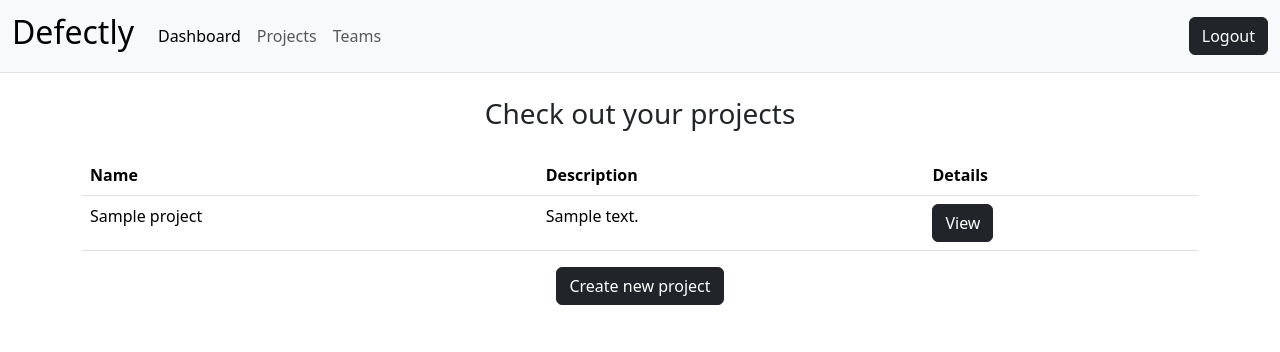
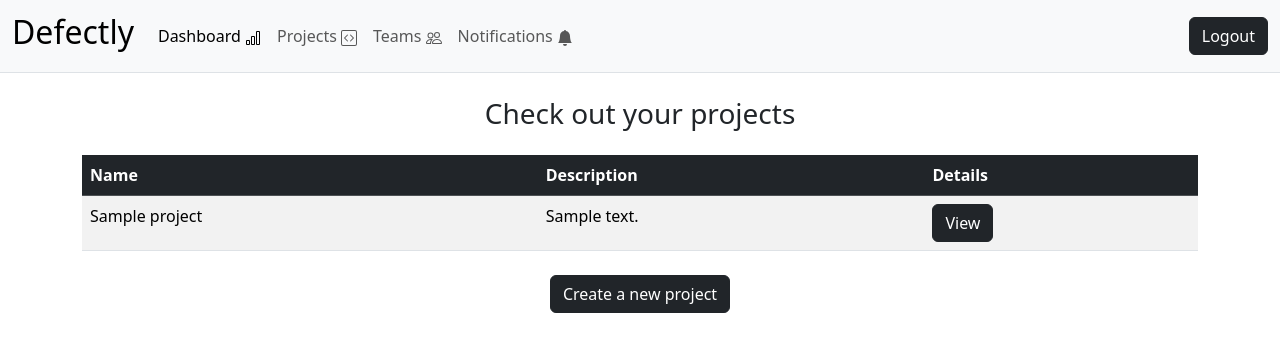
Before and after one commit to Osigelialex/defectly, a Django app: page /bugTracker/projects/ in a window 1280 px wide. Shown: the top 352 px of the page. Run offline with Django 4.2, Linux system fonts and the light colour scheme; a user stored in the database is signed in; tables that the repository leaves empty hold one stand-in row (values such as "Sample post").

Commit message:
added feature to create new projects

```diff
--- a/Defectly/bugTracker/templates/navbar.html
+++ b/Defectly/bugTracker/templates/navbar.html
@@ -9,13 +9,25 @@
     <div class="collapse navbar-collapse" id="navbarText">
       <ul class="navbar-nav me-auto mb-2 mb-lg-0">
         <li class="nav-item">
-          <a class="nav-link active" aria-current="page" href="{% url 'dashboard' %}">Dashboard</a>
+          <a class="nav-link active" aria-current="page" href="{% url 'dashboard' %}">Dashboard <svg xmlns="http://www.w3.org/2000/svg" width="16" height="16" fill="currentColor" class="bi bi-bar-chart" viewBox="0 0 16 16">
+            <path d="M4 11H2v3h2v-3zm5-4H7v7h2V7zm5-5v12h-2V2h2zm-2-1a1 1 0 0 0-1 1v12a1 1 0 0 0 1 1h2a1 1 0 0 0 1-1V2a1 1 0 0 0-1-1h-2zM6 7a1 1 0 0 1 1-1h2a1 1 0 0 1 1 1v7a1 1 0 0 1-1 1H7a1 1 0 0 1-1-1V7zm-5 4a1 1 0 0 1 1-1h2a1 1 0 0 1 1 1v3a1 1 0 0 1-1 1H2a1 1 0 0 1-1-1v-3z"/>
+          </svg></a>
         </li>
         <li class="nav-item">
-          <a class="nav-link" href="{% url 'projects' %}">Projects</a>
+          <a class="nav-link" href="{% url 'projects' %}">Projects <svg xmlns="http://www.w3.org/2000/svg" width="16" height="16" fill="currentColor" class="bi bi-code-square" viewBox="0 0 16 16">
+            <path d="M14 1a1 1 0 0 1 1 1v12a1 1 0 0 1-1 1H2a1 1 0 0 1-1-1V2a1 1 0 0 1 1-1h12zM2 0a2 2 0 0 0-2 2v12a2 2 0 0 0 2 2h12a2 2 0 0 0 2-2V2a2 2 0 0 0-2-2H2z"/>
+            <path d="M6.854 4.646a.5.5 0 0 1 0 .708L4.207 8l2.647 2.646a.5.5 0 0 1-.708.708l-3-3a.5.5 0 0 1 0-.708l3-3a.5.5 0 0 1 .708 0zm2.292 0a.5.5 0 0 0 0 .708L11.793 8l-2.647 2.646a.5.5 0 0 0 .708.708l3-3a.5.5 0 0 0 0-.708l-3-3a.5.5 0 0 0-.708 0z"/>
+          </svg></a>
         </li>
         <li class="nav-item">
-          <a class="nav-link" href="#">Teams</a>
+          <a class="nav-link" href="#">Teams <svg xmlns="http://www.w3.org/2000/svg" width="16" height="16" fill="currentColor" class="bi bi-people" viewBox="0 0 16 16">
+            <path d="M15 14s1 0 1-1-1-4-5-4-5 3-5 4 1 1 1 1h8Zm-7.978-1A.261.261 0 0 1 7 12.996c.001-.264.167-1.03.76-1.72C8.312 10.629 9.282 10 11 10c1.717 0 2.687.63 3.24 1.276.593.69.758 1.457.76 1.72l-.008.002a.274.274 0 0 1-.014.002H7.022ZM11 7a2 2 0 1 0 0-4 2 2 0 0 0 0 4Zm3-2a3 3 0 1 1-6 0 3 3 0 0 1 6 0ZM6.936 9.28a5.88 5.88 0 0 0-1.23-.247A7.35 7.35 0 0 0 5 9c-4 0-5 3-5 4 0 .667.333 1 1 1h4.216A2.238 2.238 0 0 1 5 13c0-1.01.377-2.042 1.09-2.904.243-.294.526-.569.846-.816ZM4.92 10A5.493 5.493 0 0 0 4 13H1c0-.26.164-1.03.76-1.724.545-.636 1.492-1.256 3.16-1.275ZM1.5 5.5a3 3 0 1 1 6 0 3 3 0 0 1-6 0Zm3-2a2 2 0 1 0 0 4 2 2 0 0 0 0-4Z"/>
+          </svg></a>
+        </li>
+        <li class="nav-item">
+          <a class="nav-link" href="#">Notifications <svg xmlns="http://www.w3.org/2000/svg" width="16" height="16" fill="currentColor" class="bi bi-bell-fill" viewBox="0 0 16 16">
+            <path d="M8 16a2 2 0 0 0 2-2H6a2 2 0 0 0 2 2zm.995-14.901a1 1 0 1 0-1.99 0A5.002 5.002 0 0 0 3 6c0 1.098-.5 6-2 7h14c-1.5-1-2-5.902-2-7 0-2.42-1.72-4.44-4.005-4.901z"/>
+          </svg></a>
         </li>
       </ul>
       <form action="{% url 'logout' %}">
--- a/Defectly/bugTracker/templates/projects.html
+++ b/Defectly/bugTracker/templates/projects.html
@@ -4,9 +4,15 @@
   {% include 'navbar.html' %}
   <div class="container">
     <h3 class="text-center mb-4">Check out your projects</h3>
-  <section class="overflow-scroll mx-auto">
-  <table class="table">
-    <thead>
+    {% if message %}
+    <div class="alert alert-success alert-dismissible fade show" role="alert">
+      <strong>{{ message }}</strong>
+      <button type="button" class="btn-close" data-bs-dismiss="alert" aria-label="Close"></button>
+    </div>
+    {% endif %}
+  <section class="mx-auto">
+  <table class="table table-striped mb-4">
+    <thead class="table-dark">
       <tr>
         <th scope="col">Name</th>
         <th scope="col">Description</th>
@@ -30,7 +36,40 @@
   </table>
   </section>
   <div class="text-center mx-auto">
-    <button class="btn btn-dark mx-auto">Create new project</button>
+    <button type="button" class="btn btn-dark" data-bs-toggle="modal" data-bs-target="#exampleModal">
+      Create a new project
+    </button>
+  </div>
+  <!--pop up form-->
+  <div class="modal fade" id="exampleModal" tabindex="-1" role="dialog" aria-labelledby="exampleModalLabel" aria-hidden="true">
+    <div class="modal-dialog" role="document">
+      <div class="modal-content">
+        <div class="modal-header">
+          <h5 class="modal-title" id="exampleModalLabel">Create a new project</h5>
+          <button type="button" class="close" data-bs-dismiss="modal" aria-label="Close">
+            <span aria-hidden="true">&times;</span>
+          </button>
+        </div>
+        <div class="modal-body">
+          <form action="{% url 'projects' %}" method="POST">
+            {% csrf_token %}
+            <h4 class="text-center">Fill in details</h4>
+            <div class="form-floating mb-3">
+              <input class="form-control" name="project_name" placeholder="Enter name of project" id="floatingTextarea">
+              <label for="floatingTextarea">Project name</label>
+            </div>
+            <div class="form-floating mb-3">
+              <textarea class="form-control" name="description" placeholder="Enter description of project" id="floatingTextarea"></textarea>
+              <label for="floatingTextarea">Description</label>
+            </div>
+            <div class="modal-footer">
+              <button type="button" class="btn btn-secondary" data-bs-dismiss="modal">Close</button>
+              <input type="submit" value="Create project" class="btn btn-dark">
+            </div>
+          </form>
+        </div>
+      </div>
+    </div>
   </div>
   </div>
 {% endblock %}
--- a/Defectly/bugTracker/views.py
+++ b/Defectly/bugTracker/views.py
@@ -2,6 +2,7 @@ from django.shortcuts import render, redirect
 from django.http import HttpResponse
 from django.contrib.auth import login, logout, authenticate
 from django.contrib.auth.models import User
+from .models import Project
 
 # Create your views here.
 def index(request):
@@ -42,6 +43,22 @@ def register(request):
 
 
 def project_view(request):
+    if request.method == 'POST':
+        project_name = request.POST['project_name']
+        description = request.POST['description']
+        current_user = request.user
+        new_project = Project(
+            name=project_name,
+            description=description,
+        )
+        # save new project
+        new_project.save()
+        new_project.user.add(current_user)
+
+        # retrieve all projects
+        projects = request.user.projects.all()
+        context = { "projects": projects, "message": "Created successfully" }
+        return render(request, "projects.html", context)
     projects = request.user.projects.all()
     context = { "projects": projects }
     return render(request, 'projects.html', context)
```
